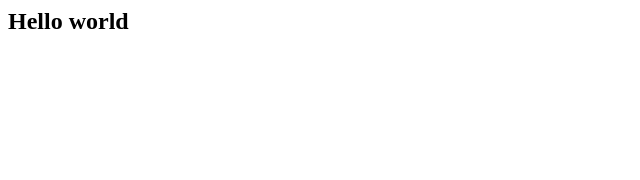
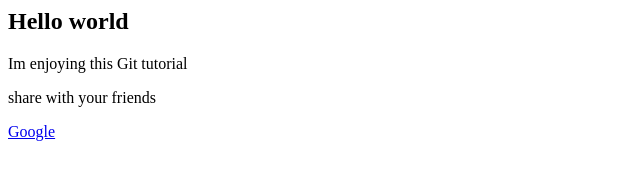
Before and after one commit to VilmaScript/git-demo, a plain HTML site: page index.html in a window 1280 px wide. Shown: the whole page, without its empty margins (0-640 px from the left). Drawn offline with Linux system fonts and the light colour scheme.

Commit message:
new changes

```diff
--- a/index.html
+++ b/index.html
@@ -1 +1,4 @@
 <h2> Hello world</h2>
+<p>Im enjoying this Git tutorial</p>
+<p>share with your friends</p>
+<a href="#">Google</a>
```
